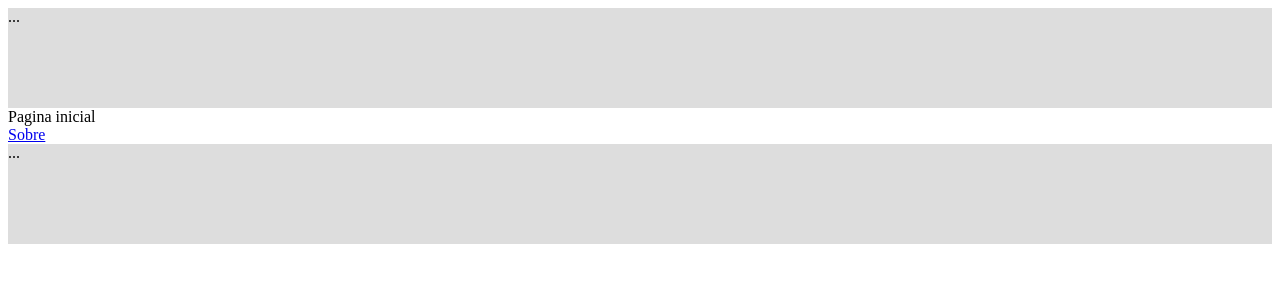
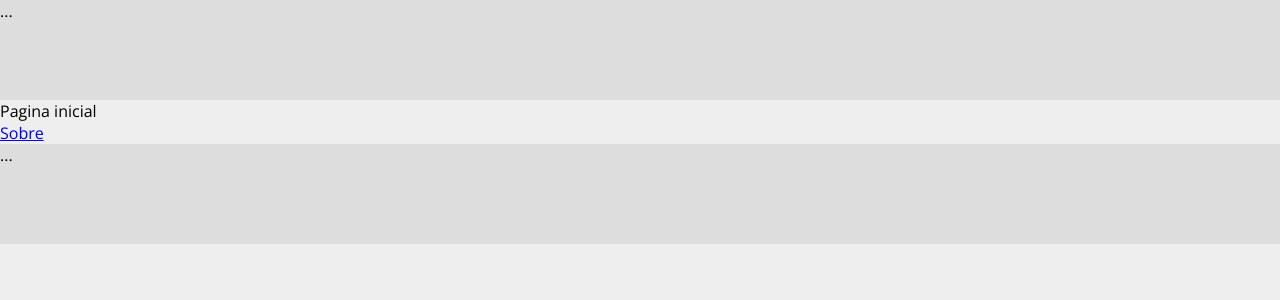
Before and after one commit to votanruchel/olx-clone, a React (Create React App) app in the folder frontend/: page / in a window 1280 px wide. Shown: the top 300 px of the page. Built offline with nearby package versions, Linux system fonts and the light colour scheme.

Commit message:
Add App.css

```diff
--- a/frontend/src/App.css
+++ b/frontend/src/App.css
@@ -1,39 +1,10 @@
-.App {
-  text-align: center;
+@import url('https://fonts.googleapis.com/css?family=Open+Sans:400,700&display=swap');
+
+*{
+  box-sizing: border-box;
 }
-
-
-.App-logo {
-  height: 40vmin;
-  pointer-events: none;
+body{
+  margin: 0;
+  font-family: 'Open Sans', sans-serif;
+  background-color: #EEE;
 }
-
-@media (prefers-reduced-motion: no-preference) {
-  .App-logo {
-    animation: App-logo-spin infinite 20s linear;
-  }
-}
-
-.App-header {
-  background-color: #282c34;
-  min-height: 100vh;
-  display: flex;
-  flex-direction: column;
-  align-items: center;
-  justify-content: center;
-  font-size: calc(10px + 2vmin);
-  color: white;
-}
-
-.App-link {
-  color: #61dafb;
-}
-
-@keyframes App-logo-spin {
-  from {
-    transform: rotate(0deg);
-  }
-  to {
-    transform: rotate(360deg);
-  }
-}
--- a/frontend/src/App.js
+++ b/frontend/src/App.js
@@ -9,6 +9,8 @@
 import Header from './components/partials/Header';
 
 import Footer from './components/partials/Footer';
+
+import './App.css';
 
 
 export default function Page() {
```
